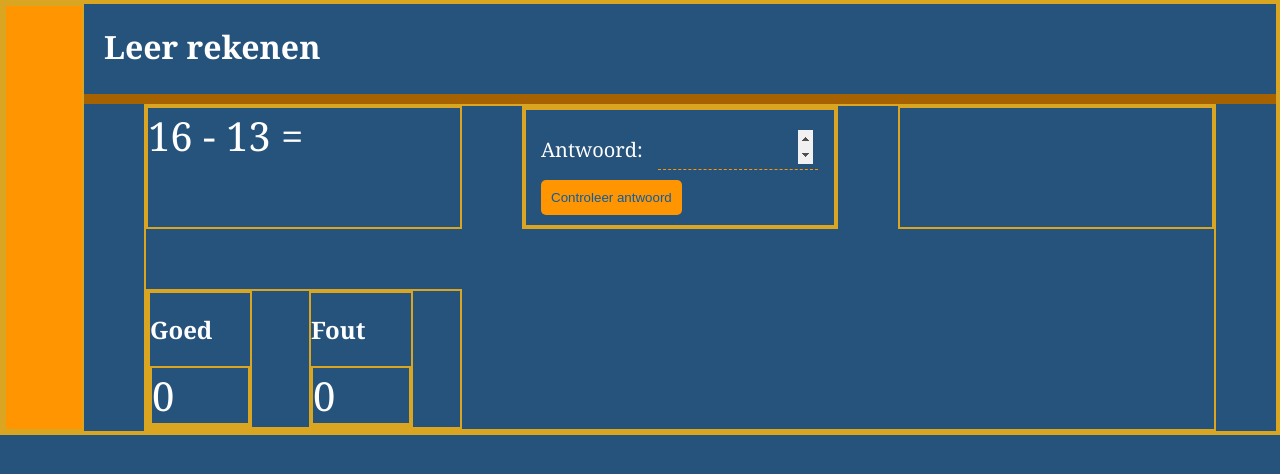
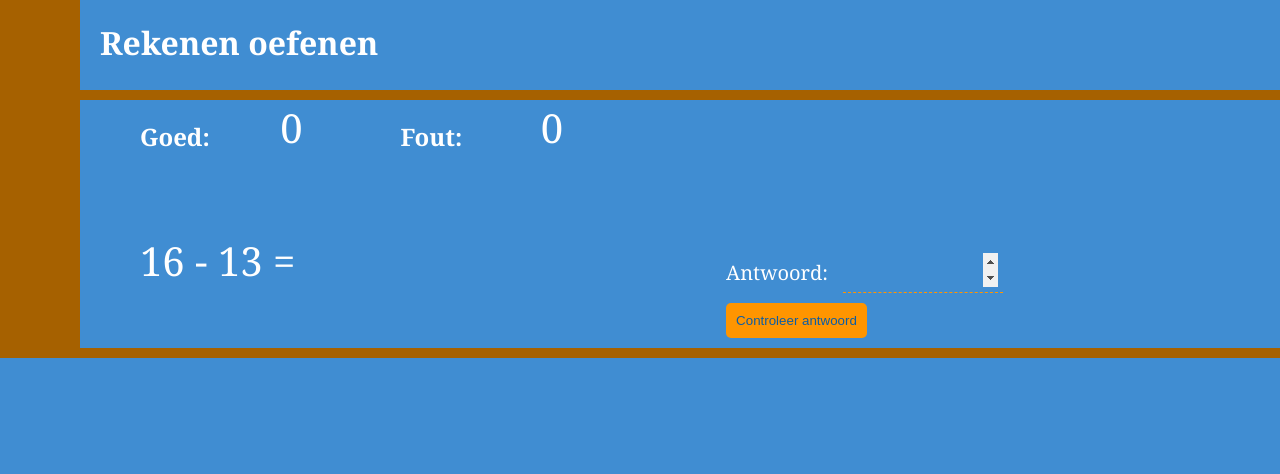
Before and after one commit to seamyd/calc-practice, a React (Create React App) app: page / in a window 1280 px wide. Shown: the top 474 px of the page. Built offline with nearby package versions, Linux system fonts and the light colour scheme.

Commit message:
remove classnames in styles

```diff
--- a/src/App.tsx
+++ b/src/App.tsx
@@ -10,16 +10,12 @@ const GlobalStyle = createGlobalStyle<{ theme: ThemeType }>`
     font-size: 10px;
   }
   body {
-    background-color: ${({ theme }) => theme.colors.compl.dim};
+    background-color: ${({ theme }) => theme.colors.compl.light};
     font-family: Georgia, "Times New Roman", Times, serif;
     font-size: 1.6rem;
     color: white;
     height: 100%;
     width: 100%;
-  }
-
-  div {
-    border: 2px solid goldenrod;
   }
 `
 
@@ -31,12 +27,14 @@ const StyledApp = styled.div`
     minmax(6rem, 1fr) [center-start]
     repeat(8, [col-start] minmax(min-content, 14rem) [col-end])
     [center-end] minmax(6rem, 1fr) [full-end];
+
+  border-bottom: 10px solid ${({ theme }) => theme.colors.prim.dark};
 `
 
 const StyledSidebar = styled.div`
   grid-column: sidebar-start / sidebar-end;
   grid-row: 1 / -1;
-  background-color: ${({ theme }) => theme.colors.prim.bright};
+  background-color: ${({ theme }) => theme.colors.prim.dark};
 `
 
 const StyledHeader = styled.header`
@@ -52,7 +50,7 @@ const App: React.FC = () => {
     <>
       <GlobalStyle />
       <StyledApp>
-        <StyledHeader><h1>Leer rekenen</h1></StyledHeader>
+        <StyledHeader><h1>Rekenen oefenen</h1></StyledHeader>
         <StyledSidebar />
         <Calculation />
       </StyledApp>
--- a/src/containers/Calculation.tsx
+++ b/src/containers/Calculation.tsx
@@ -10,11 +10,26 @@ const StyledCalculation = styled.div`
 
   display: grid;
   grid-gap: 6rem;
-  grid-template-columns: repeat(3, 1fr);
+  grid-template-columns: repeat(3, minmax(fitcontent, 1fr));
+  grid-template-rows: repeat(3, minmax(fitcontent, 1fr));
+`
 
-  .assignment {
-    font-size: 4rem;
-  }
+const StyledAssignement = styled.div`
+  grid-column: 1 / 2;
+  grid-row: 2 / 3;
+  font-size: 4rem;
+`
+
+const StyledAnswer = styled.div`
+  grid-column: 2 / 3;
+  grid-row: 2 / 3;
+  font-size: 4rem;
+`
+
+const StyledFeedback = styled.div`
+  grid-column: 2 / 3;
+  grid-row: 1 / 2;
+  font-size: 2rem;
 `
 
 enum Operation { Add, Sub }
@@ -84,18 +99,18 @@ export const Calculation: React.FC = () => {
       incorrect: incorrectCounter
     }}>
       <StyledCalculation>
-        <div className="assignment">
+        <Results />
+        <StyledAssignement>
             {`${leftVal} ${operator[operation]} ${rightVal} =`}
-        </div>
-        <div>
+        </StyledAssignement>
+        <StyledAnswer>
           <AnswerForm checkAnswer={checkAnswer} />
-        </div>
-        <div>
+        </StyledAnswer>
+        <StyledFeedback>
           {incorrect &&
             `Helaas ${answer} was niet goed`
           }
-        </div>
-        <Results />
+        </StyledFeedback>
       </StyledCalculation>
     </ResultsContext.Provider>
   )
--- a/src/containers/Results.tsx
+++ b/src/containers/Results.tsx
@@ -4,17 +4,12 @@ import styled from 'styled-components'
 
 const StyledResults = styled.div`
   display: grid;
-  grid-template-columns: repeat(2, minmax(100px, 1fr));
+  grid-template-columns: repeat(4, minmax(6rem, 1fr));
   grid-gap: 1rem;
-
-  .correct,
-  .incorrect {
-    width: 100px;
-  }
 
   .value {
     font-size: 4rem;
-    padding: auto;
+    padding-left: 1rem;
   }
 `
 
@@ -22,14 +17,10 @@ export const Results: React.FC = () => {
   const { correct, incorrect } = useContext(ResultsContext)
   return (
     <StyledResults>
-      <div className="correct">
-        <h2>Goed</h2>
-        <div className="value">{correct}</div>
-      </div>
-      <div className="incorrect">
-        <h2>Fout</h2>
-        <div className="value">{incorrect}</div>
-      </div>
+      <h2>Goed:</h2>
+      <div className="value">{correct}</div>
+      <h2>Fout:</h2>
+      <div className="value">{incorrect}</div>
     </StyledResults>
   )
 }
```
